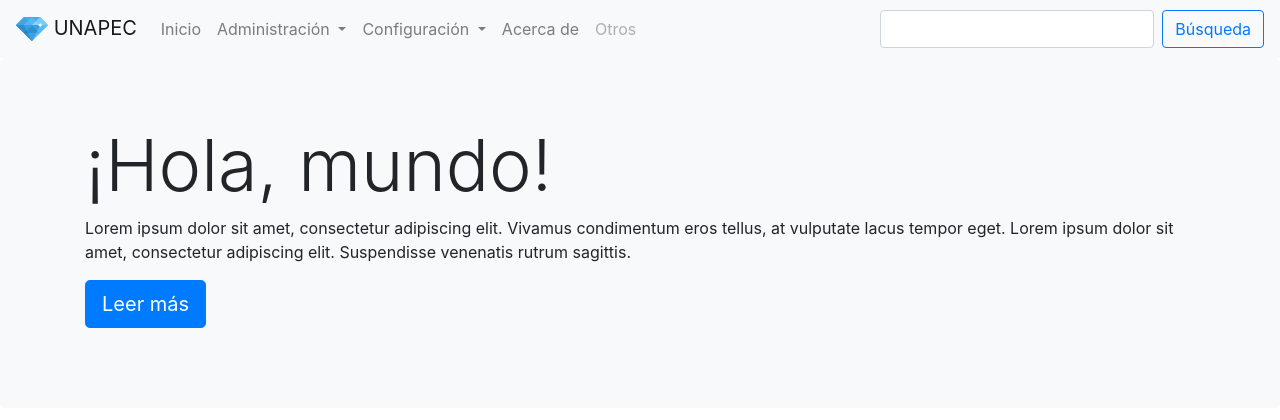
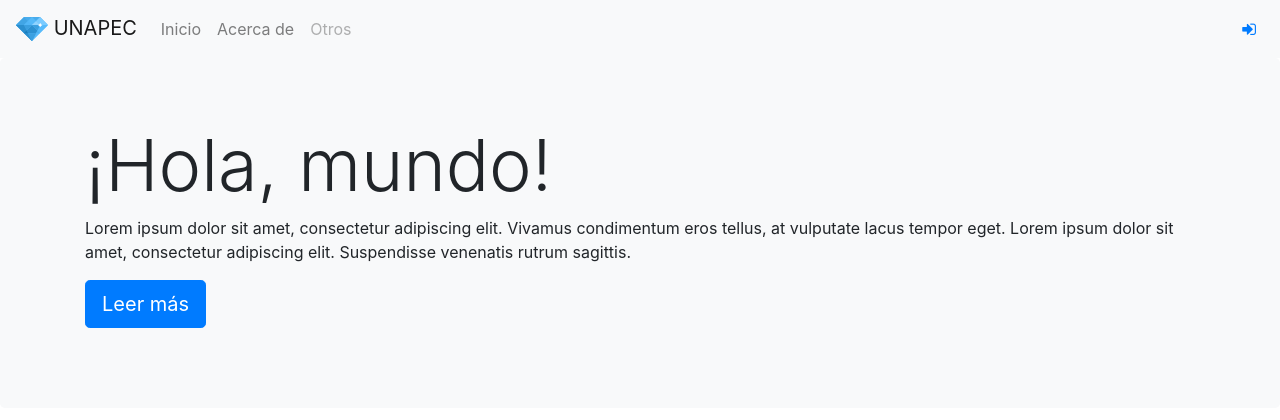
Before and after one commit to miguel-guzman/UNAPEC-CAJA, a Django app: page / in a window 1280 px wide. Shown: the top 420 px of the page. Run offline with Django 3.2, Linux system fonts and the light colour scheme; some libraries are stand-ins or nearby versions.

Commit message:
Add 'log-in' and 'log-out' in navbar, Require authentication to display menus

```diff
--- a/Django/Caja/templates/_layout/nav.html
+++ b/Django/Caja/templates/_layout/nav.html
@@ -4,7 +4,8 @@
     <img src="{% static 'caja\img\logo.svg' %}" width="32" height="32" class="d-inline-block align-top" alt="">
     UNAPEC
   </a>
-      <button class="navbar-toggler" type="button" data-toggle="collapse" data-target="#navbarSupportedContent" aria-controls="navbarSupportedContent" aria-expanded="false" aria-label="Toggle navigation">
+  <button class="navbar-toggler" type="button" data-toggle="collapse" data-target="#navbarSupportedContent"
+    aria-controls="navbarSupportedContent" aria-expanded="false" aria-label="Toggle navigation">
     <span class="navbar-toggler-icon"></span>
   </button>
   <div class="collapse navbar-collapse" id="navbarSupportedContent">
@@ -12,8 +13,10 @@
       <li class="nav-item">
         <a class="nav-link" href="{% url 'index' %}">Inicio</a>
       </li>
+      {% if user.is_authenticated %}
       <li class="nav-item dropdown">
-            <a class="nav-link dropdown-toggle" href="#" id="navbarDropdown" role="button" data-toggle="dropdown" aria-haspopup="true" aria-expanded="false">
+        <a class="nav-link dropdown-toggle" href="#" id="navbarDropdown" role="button" data-toggle="dropdown"
+          aria-haspopup="true" aria-expanded="false">
           Administración
         </a>
         <div class="dropdown-menu" aria-labelledby="navbarDropdown">
@@ -23,7 +26,8 @@
         </div>
       </li>
       <li class="nav-item dropdown">
-            <a class="nav-link dropdown-toggle" href="#" id="navbarDropdown" role="button" data-toggle="dropdown" aria-haspopup="true" aria-expanded="false">
+        <a class="nav-link dropdown-toggle" href="#" id="navbarDropdown" role="button" data-toggle="dropdown"
+          aria-haspopup="true" aria-expanded="false">
           Configuración
         </a>
         <div class="dropdown-menu" aria-labelledby="navbarDropdown">
@@ -39,6 +43,7 @@
           <a class="dropdown-item" href="{% url 'tipos_documento' %}">Tipos de Documentos</a>
         </div>
       </li>
+      {% endif %}
       <li class="nav-item">
         <a class="nav-link" href="{% url 'acerca_de' %}">Acerca de</a>
       </li>
@@ -46,9 +51,22 @@
         <a class="nav-link disabled" href="#" tabindex="-1" aria-disabled="true">Otros</a>
       </li>
     </ul>
-        <form class="form-inline my-2 my-lg-0">
-          <input class="form-control mr-sm-2" type="search" placeholder="" aria-label="Búsqueda">
-          <button class="btn btn-outline-primary my-2 my-sm-0" type="submit">Búsqueda</button>
-        </form>
+    <ul class="nav navbar-nav">
+    {% if user.is_authenticated %}
+      <li class="nav-item">
+        <a class="nav-link" href="/admin">{{ user.username }}</a>
+      </li>
+      <li class="nav-item">
+        <a class="nav-link" href="/admin"><i class="fa fa-cog"></i></a>
+      </li>
+      <li class="nav-item">
+        <a class="nav-link text-dark" href="{% url 'usuario_cerrar_sesion' %}"><i class="fa fa-sign-out"></i></a>
+      </li>
+    {% else %}
+      <li class="nav-item">
+        <a class="nav-link text-primary" href="/admin/login/?next=/"><i class="fa fa-sign-in"></i></a>
+      </li>
+    {% endif %}
+    </ul>
   </div>
 </nav>
```
Lines whose indentation alone changed are shown as unchanged.
